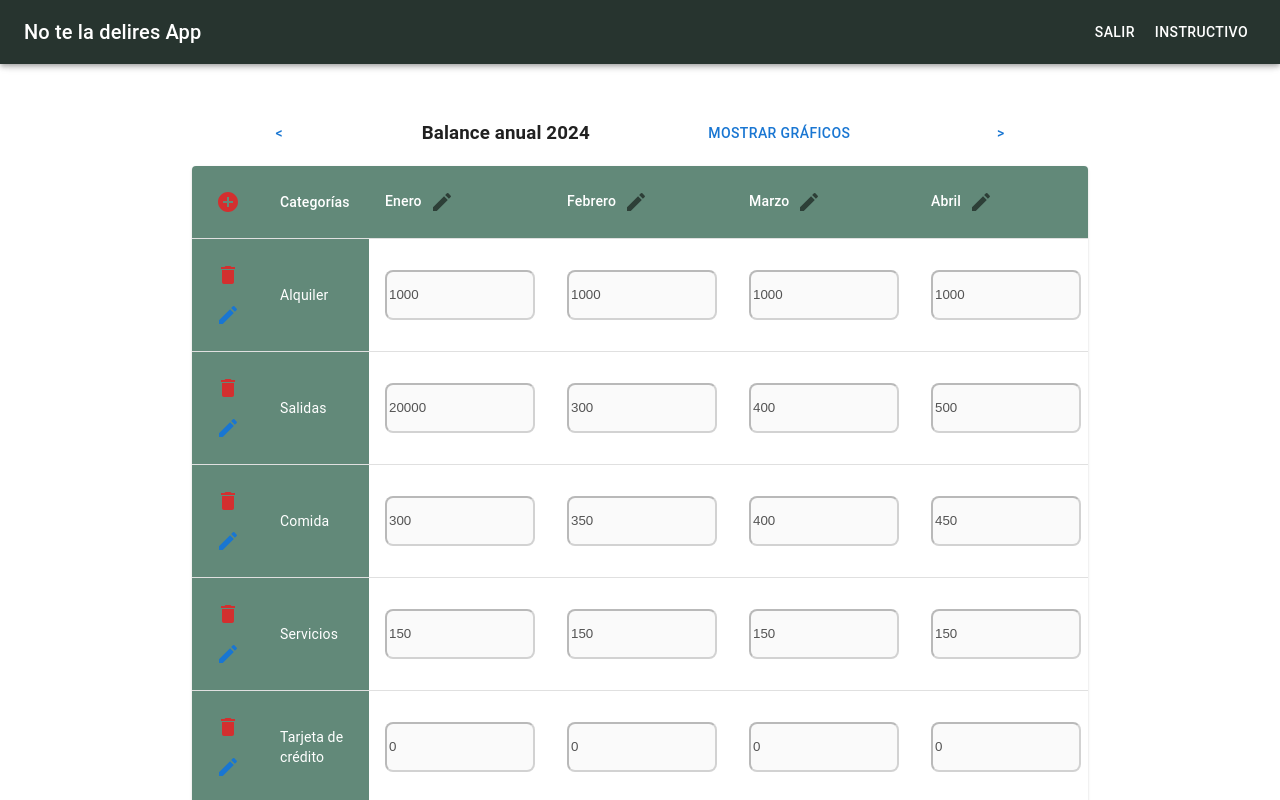
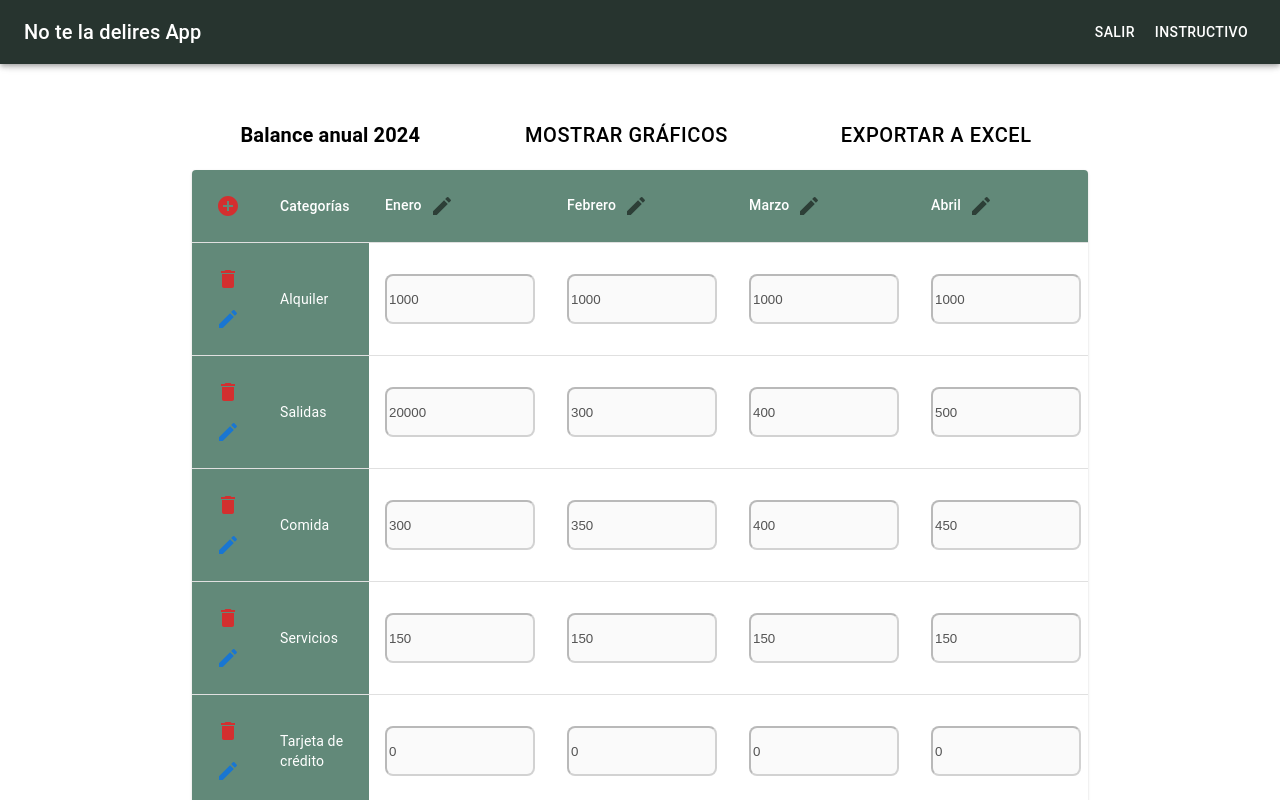
Before and after one commit to Ren991/NoTeLaDeliresApp, a React (Vite) app in the folder frontend/: page /tabla_user in a window 1280 px wide. Shown: the top 800 px of the page. Built offline with nearby package versions, Linux system fonts and the light colour scheme.

Commit message:
fix botones tabla

```diff
--- a/frontend/src/components/TablaBalance/TablaBalance.jsx
+++ b/frontend/src/components/TablaBalance/TablaBalance.jsx
@@ -149,13 +149,13 @@ const TablaBalance = () => {
 
   return (
     <div style={{ marginTop: "100px", width: "70%", marginLeft: "auto", marginRight: "auto" }}>
-      <div style={{ display: "flex", justifyContent: "space-around" }}>
-        <Button>{"<"}</Button>
-        <h3>Balance anual 2024</h3>
-        <Button variant="text" onClick={openAnualCharts}>
+      <div style={{ display: "flex", justifyContent: "space-around", alignItems:"center"}}>
+
+        <h3 style={{color:"black",fontSize:"20px"}}>Balance anual 2024</h3>
+        <Button variant="text" style={{color:"black",fontSize:"20px"}} onClick={openAnualCharts}>
           Mostrar Gráficos
         </Button>
-        <Button>{">"}</Button>
+        <TableToPdf data={data} months={months} monthlyBalance={balanceMensual} monthlyExpenses={totalGastos}/>
       </div>
 
       <TableContainer component={Paper}>
@@ -258,7 +258,7 @@ const TablaBalance = () => {
         </Box>
       </Modal>
 
-      <TableToPdf data={data} months={months} monthlyBalance={balanceMensual} monthlyExpenses={totalGastos}/>
+
     </div>
   );
 };
--- a/frontend/src/components/TablaBalance/TableToPdf.jsx
+++ b/frontend/src/components/TablaBalance/TableToPdf.jsx
@@ -1,5 +1,6 @@
 import React from "react";
 import { exportToExcel } from "./ExportUtils";
+import { Button } from "@mui/material";
 
 const TableToExcel = ({ data, months, monthlyBalance, monthlyExpenses }) => {
   console.log(monthlyExpenses)
@@ -39,7 +40,8 @@ const TableToExcel = ({ data, months, monthlyBalance, monthlyExpenses }) => {
 
   return (
     <div>
-      <button onClick={generateExcel}>Exportar a Excel</button>
+
+      <Button variant="text" style={{color:"black",fontSize:"20px"}} onClick={generateExcel}>Exportar a Excel</Button>
     </div>
   );
 };
```
